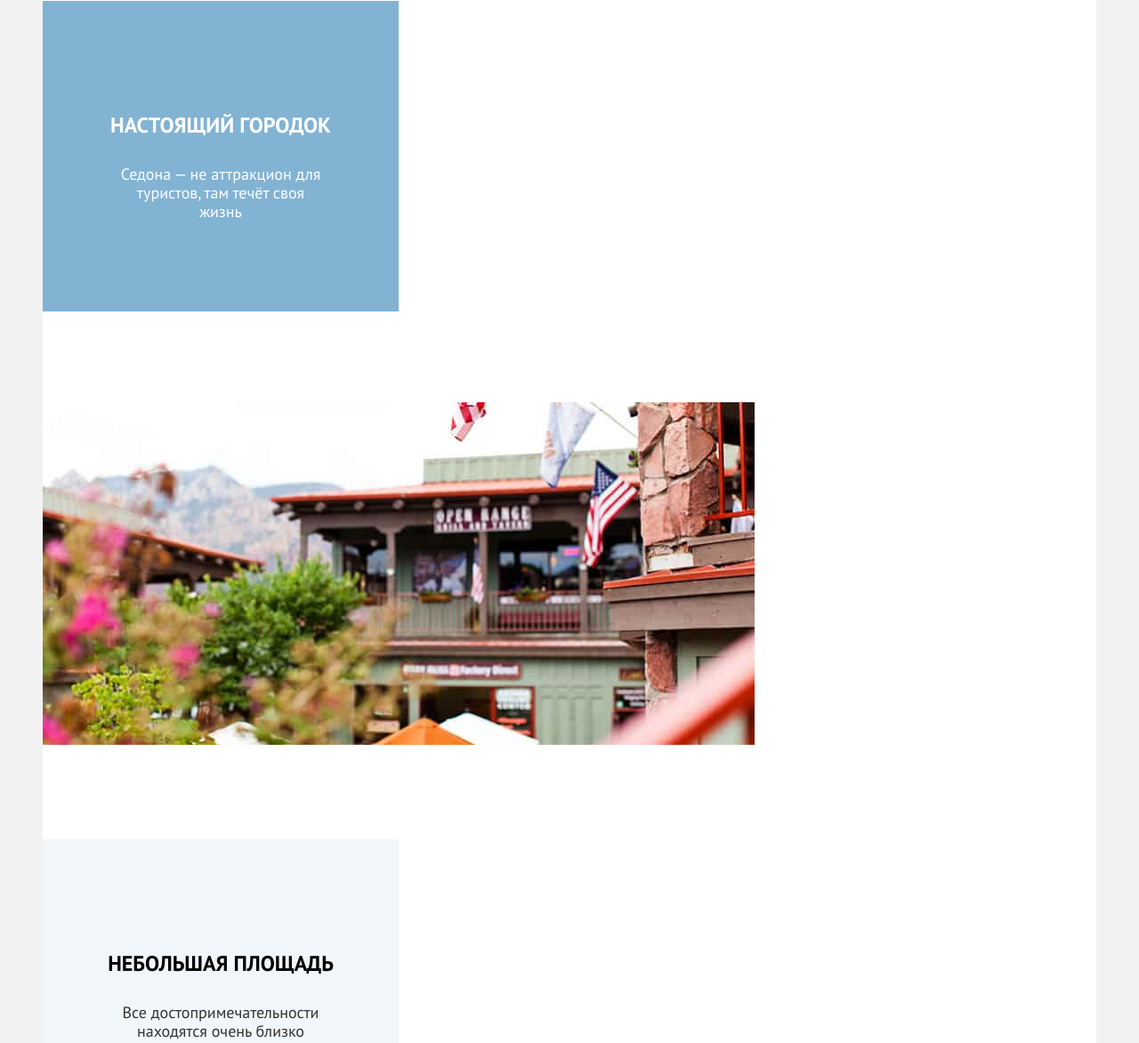
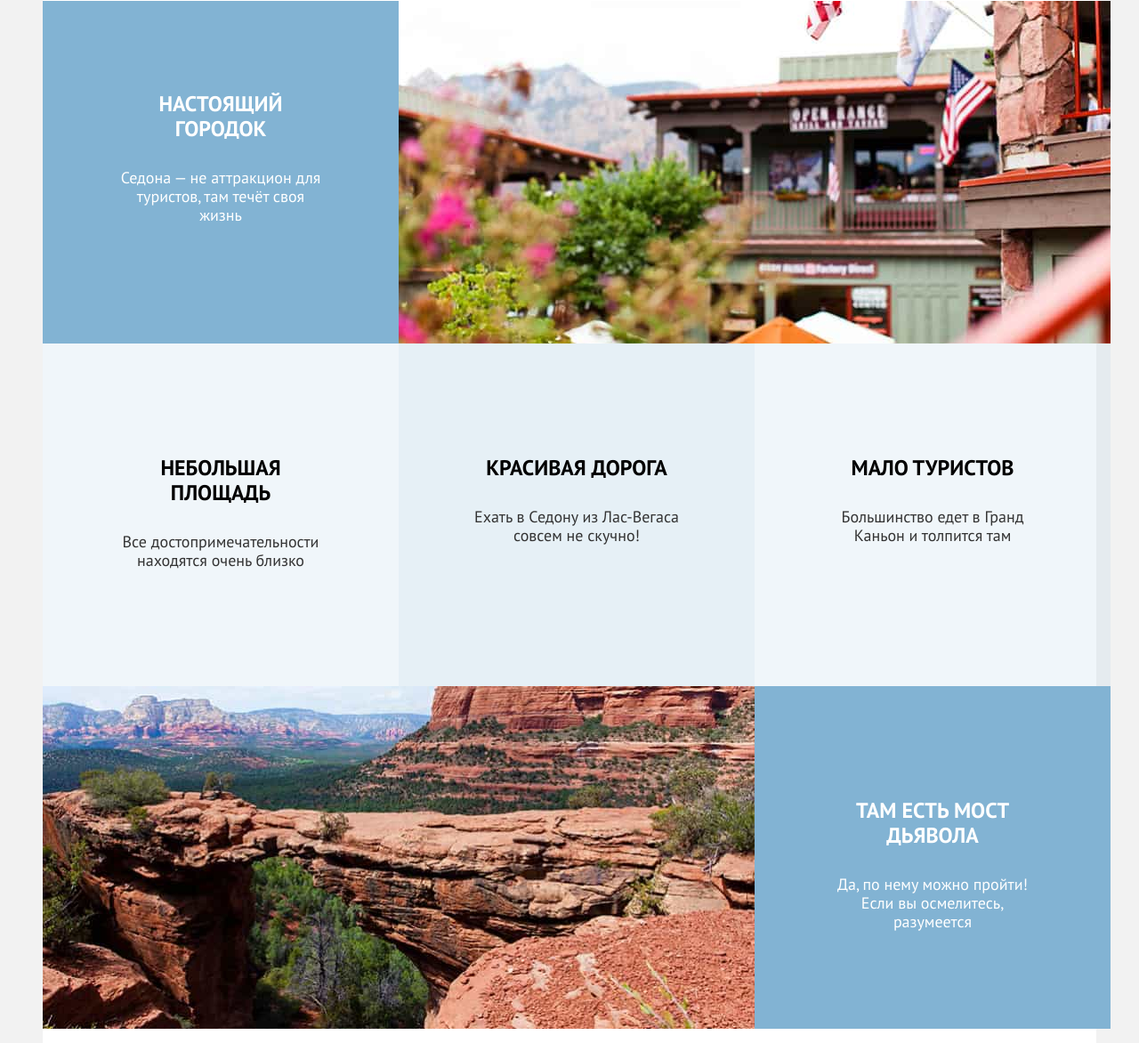
Before and after one commit to DimaGith800/2596319-sedona-2, a plain HTML site: page index.html in a window 1280 px wide. Shown: the part 840-2012 px from the top of the page at 89% size. Drawn offline with Linux system fonts and the light colour scheme.

Commit message:
Добавляет сетки на гридах для подходящих компонентов

```diff
--- a/index.html
+++ b/index.html
@@ -59,7 +59,7 @@
               <p class="pros_container--reason--desc">Седона — не аттракцион для туристов, там течёт своя
                 жизнь</p>
             </li>
-            <li class="pros_container--reason"><img src="images/townhall.jpg" alt="В Седоне лучше, чем в мегаполисах">
+            <li class="pros_container--townhall"><img src="images/townhall.jpg" alt="В Седоне лучше, чем в мегаполисах">
             </li>
             <li class="pros_container--reason">
               <h3 class="pros_container--reason--title">Небольшая площадь</h3>
@@ -76,7 +76,7 @@
               <div class="pros_container--reason--border"></div>
               <p class="pros_container--reason--desc">Большинство едет в Гранд Каньон и толпится там</p>
             </li>
-            <img src="images/canyon.jpg" alt="Гранд Каньон">
+            <li class="pros_container--img"><img src="images/canyon.jpg" alt="Гранд Каньон"></li>
             <li class="pros_container--reason">
               <h3 class="pros_container--reason--title">Там есть мост дьявола</h3>
               <div class="pros_container--reason--blueishborder"></div>
--- a/styles/style.css
+++ b/styles/style.css
@@ -36,7 +36,9 @@ body {
   display: flex;
   justify-content: space-between;
 }
-
+.header_navigation--logo {
+  margin-bottom: -6px;
+}
 .header_navigation--container {
   width: 100%;
   max-width: 893px;
@@ -118,7 +120,6 @@ body {
   background-repeat: no-repeat;
   background-size: cover;
   margin-bottom: 70px;
-  margin-top: -6px;
 }
 
 .welcome_img {
@@ -160,25 +161,58 @@ body {
 .pros_container {
   list-style: none;
   padding-left: 0;
+  display: grid;
+  grid-template-columns: 400px 400px 400px;
+  grid-template-rows: repeat(3, 385px);
+  grid-template-areas:
+  "realcity cityimg cityimg"
+  "cityarea gorgeousroad notourists"
+  "canyon canyon devilsbridge";
 }
 
 .pros_container--reason {
-  padding: 102px 0;
-  width: 400px;
+  padding: 102px 85px;
 }
 .pros_container--reason:nth-child(1) {
   background-color: #82B3D3;
+  grid-area: realcity;
+}
+.pros_container--townhall {
+  grid-area: cityimg;
+}
+
+.pros_container--reason:nth-child(3) {
+  background-color: #83B3D31F;
+  grid-area: cityarea;
+}
+
+.pros_container--reason:nth-child(4) {
+  background-color: #83B3D333;
+  grid-area: gorgeousroad;
+}
+
+.pros_container--reason:nth-child(5) {
+  background-color: #83B3D31F;
+  grid-area: notourists;
+}
+
+.pros_container--img {
+  grid-area: canyon;
+}
+.pros_container--reason:nth-child(7) {
+  background-color: #82B3D3;
+  grid-area: devilsbridge;
 }
 
 .pros_container--reason:nth-child(1) .pros_container--reason--title {
   color: #FFFFFF;
+  width: 175px;
+  margin: 0 auto;
+  margin-bottom: 30px;
 }
 
 .pros_container--reason:nth-child(1) .pros_container--reason--desc {
   color: #FFFFFF;
-}
-.pros_container--reason:nth-child(7) {
-  background-color: #82B3D3;
 }
 
 .pros_container--reason:nth-child(7) .pros_container--reason--title {
@@ -187,18 +221,6 @@ body {
 
 .pros_container--reason:nth-child(7) .pros_container--reason--desc {
   color: #FFFFFF;
-}
-
-.pros_container--reason:nth-child(3) {
-  background-color: #83B3D31F;
-}
-
-.pros_container--reason:nth-child(5) {
-  background-color: #83B3D31F;
-}
-
-.pros_container--reason:nth-child(4) {
-  background-color: #83B3D333;
 }
 
 .pros_container--reason--title {
@@ -440,6 +462,7 @@ body {
   display: flex;
   justify-content: space-between;
   flex-wrap: wrap;
+  padding-left: 0;
 }
 .footer_phone {
   font-family: PT Sans;
```
Also changed, not shown: hotels.html (+8 -1 lines), styles/hotels.css (+28 -4 lines).
